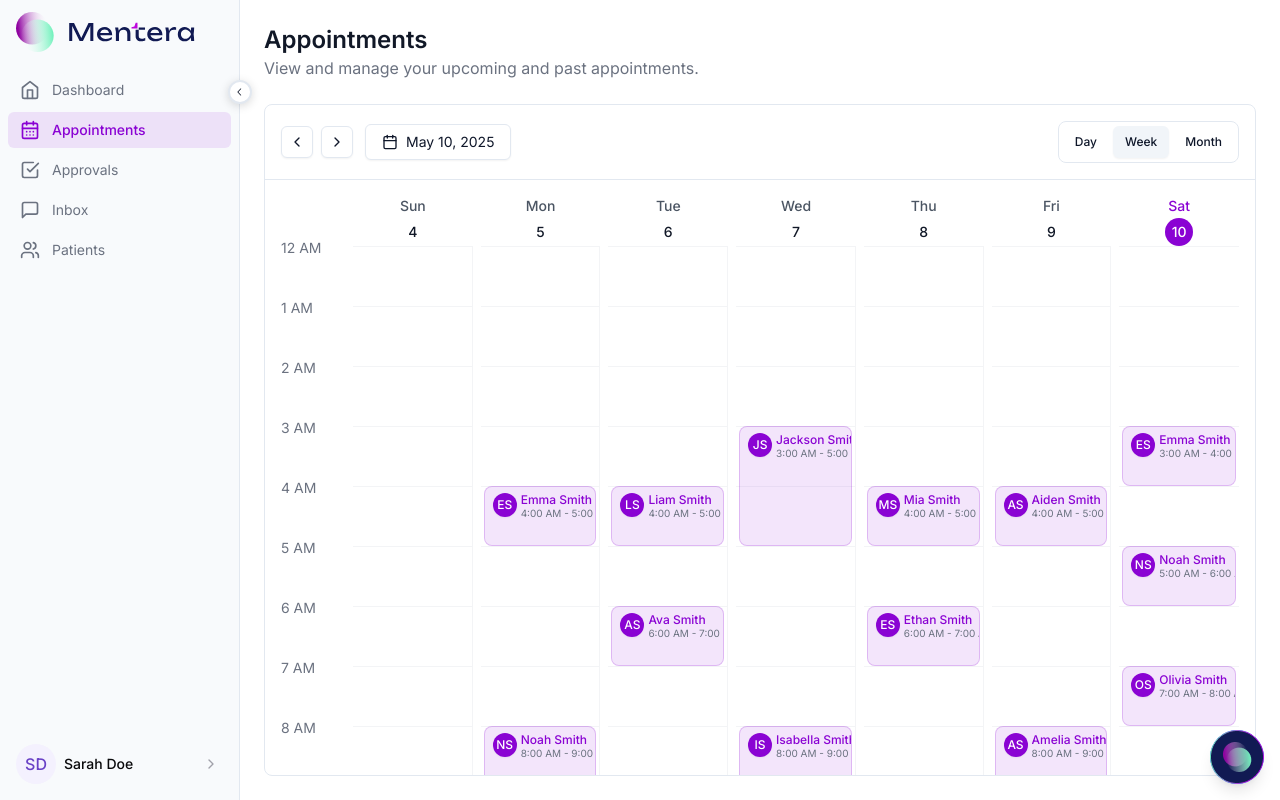
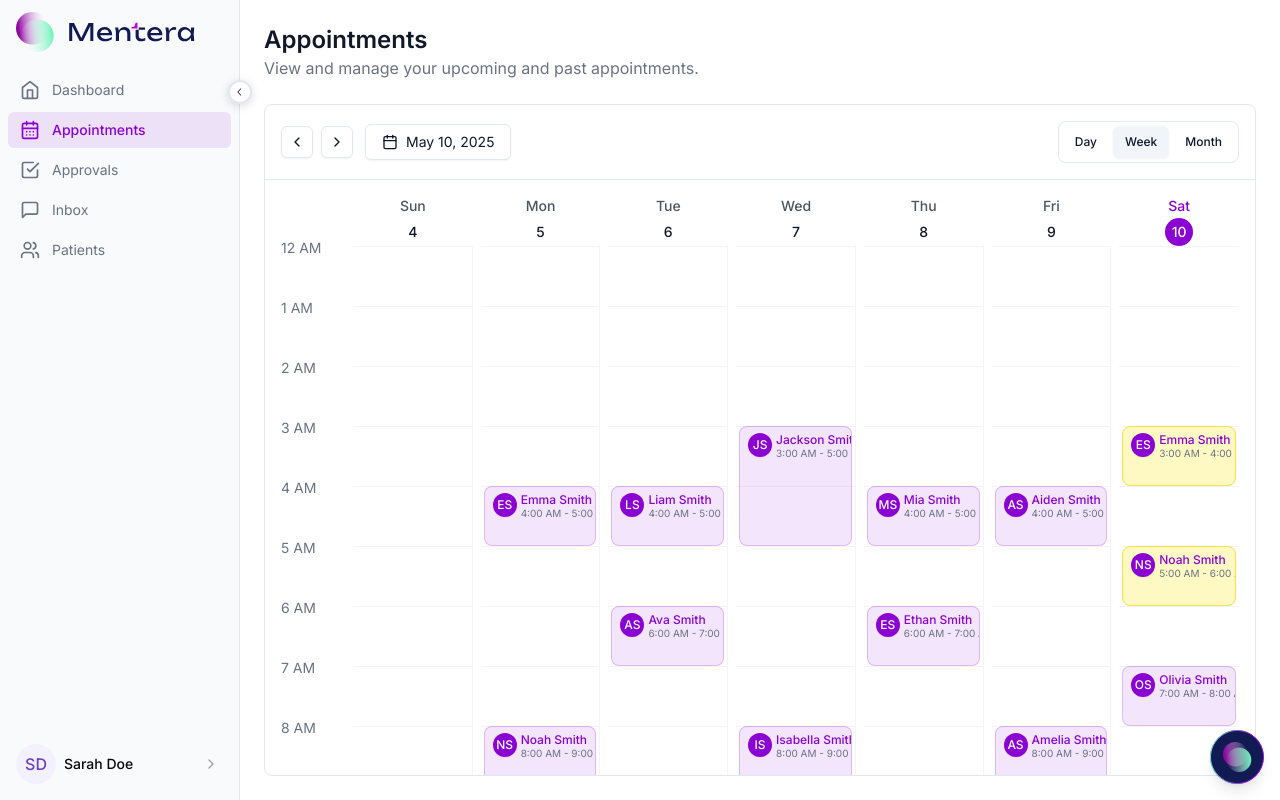
Before and after one commit to ravimentera/mentera_app, a Next.js app: page /appointments in a window 1280 px wide. Built offline with nearby package versions, Linux system fonts and the light colour scheme.

Commit message:
Update: added new status to appointments updates appointment color scheme based on state - cancel | pending

```diff
--- a/app/(dashboard)/appointments/components/AppointmentCalendar.tsx
+++ b/app/(dashboard)/appointments/components/AppointmentCalendar.tsx
@@ -36,6 +36,7 @@ import {
   filterAppointmentsByDate,
   generateCareInstructions,
   getAppointmentColors,
+  getAppointmentStatusColors,
   getAppointmentStyle,
   getAppointmentTextColor,
   getAvatarColors,
@@ -327,6 +328,7 @@ export function AppointmentCalendar({
               filterAppointmentsByDate={filterAppointmentsByDate}
               getAppointmentStyle={getAppointmentStyle}
               getAppointmentColors={getAppointmentColors}
+              getAppointmentStatusColors={getAppointmentStatusColors}
               getAvatarColors={getAvatarColors}
               getAppointmentTextColor={getAppointmentTextColor}
               onAppointmentClick={handleCalendarAppointmentClick}
@@ -348,6 +350,7 @@ export function AppointmentCalendar({
               filterAppointmentsByDate={filterAppointmentsByDate}
               getAppointmentStyle={getAppointmentStyle}
               getAppointmentColors={getAppointmentColors}
+              getAppointmentStatusColors={getAppointmentStatusColors}
               getAvatarColors={getAvatarColors}
               getAppointmentTextColor={getAppointmentTextColor}
               onAppointmentClick={handleCalendarAppointmentClick}
@@ -363,6 +366,7 @@ export function AppointmentCalendar({
               }}
               onAppointmentClick={handleCalendarAppointmentClick}
               getAppointmentColors={getAppointmentColors}
+              getAppointmentStatusColors={getAppointmentStatusColors}
               filterAppointmentsByDate={filterAppointmentsByDate}
             />
           )}
--- a/app/(dashboard)/appointments/components/DayView.tsx
+++ b/app/(dashboard)/appointments/components/DayView.tsx
@@ -29,6 +29,7 @@ interface DayViewProps {
     zIndex: number;
   };
   getAppointmentColors: (type: Appointment["type"]) => string;
+  getAppointmentStatusColors: (type: Appointment["status"]) => string;
   getAvatarColors: (type: Appointment["type"]) => string;
   getAppointmentTextColor: (type: Appointment["type"]) => string;
   onAppointmentClick: (appointment: Appointment) => void;
@@ -49,6 +50,7 @@ export function DayView({
   filterAppointmentsByDate,
   getAppointmentStyle,
   getAppointmentColors,
+  getAppointmentStatusColors,
   getAvatarColors,
   getAppointmentTextColor,
   onAppointmentClick,
@@ -118,6 +120,7 @@ export function DayView({
                   "absolute rounded-lg border cursor-pointer overflow-hidden group transition-colors hover:shadow-md",
                   isCompact ? "px-0.5 py-0.5" : isMedium ? "px-1 py-1" : "px-2 py-1.5",
                   getAppointmentColors(appointment.type),
+                  getAppointmentStatusColors(appointment.status),
                 )}
                 style={getAppointmentStyle(appointment, index, group.length)}
                 onClick={(e) => {
--- a/app/(dashboard)/appointments/components/MonthView.tsx
+++ b/app/(dashboard)/appointments/components/MonthView.tsx
@@ -17,6 +17,7 @@ interface MonthViewProps {
   onDateSelect: (date: Date) => void;
   onAppointmentClick: (appointment: Appointment) => void;
   getAppointmentColors: (type: Appointment["type"]) => string;
+  getAppointmentStatusColors: (type: Appointment["status"]) => string;
   filterAppointmentsByDate: (appointments: Appointment[], date: Date) => Appointment[];
 }
 
@@ -26,6 +27,7 @@ export function MonthView({
   onDateSelect,
   onAppointmentClick,
   getAppointmentColors,
+  getAppointmentStatusColors,
   filterAppointmentsByDate,
 }: MonthViewProps) {
   return (
@@ -82,6 +84,7 @@ export function MonthView({
                       "w-full text-left text-xs px-2 py-1 rounded-md truncate",
                       !isSameMonth(day, date) ? "opacity-50" : "",
                       getAppointmentColors(appointment.type),
+                      getAppointmentStatusColors(appointment.status),
                     )}
                     onClick={(e) => {
                       e.stopPropagation();
--- a/app/(dashboard)/appointments/components/WeekView.tsx
+++ b/app/(dashboard)/appointments/components/WeekView.tsx
@@ -29,6 +29,7 @@ interface WeekViewProps {
     zIndex: number;
   };
   getAppointmentColors: (type: Appointment["type"]) => string;
+  getAppointmentStatusColors: (type: Appointment["status"]) => string;
   getAvatarColors: (type: Appointment["type"]) => string;
   getAppointmentTextColor: (type: Appointment["type"]) => string;
   onAppointmentClick: (appointment: Appointment) => void;
@@ -49,6 +50,7 @@ export function WeekView({
   filterAppointmentsByDate,
   getAppointmentStyle,
   getAppointmentColors,
+  getAppointmentStatusColors,
   getAvatarColors,
   getAppointmentTextColor,
   onAppointmentClick,
@@ -164,6 +166,7 @@ export function WeekView({
                       "flex items-start absolute rounded-lg border cursor-pointer overflow-hidden group transition-colors hover:shadow-md text-left",
                       isCompact ? "px-0.5 py-0.5" : isMedium ? "px-1 py-1" : "px-2 py-1.5",
                       getAppointmentColors(appointment.type),
+                      getAppointmentStatusColors(appointment.status),
                     )}
                     style={getAppointmentStyle(appointment, index, group.length)}
                     onClick={(e) => {
--- a/app/(dashboard)/appointments/components/types.ts
+++ b/app/(dashboard)/appointments/components/types.ts
@@ -15,7 +15,7 @@ export interface Appointment {
   };
   startTime: Date;
   endTime: Date;
-  status: "scheduled" | "completed" | "cancelled";
+  status: "scheduled" | "completed" | "cancelled" | "pending";
   notes?: string;
   type: "therapy" | "consultation" | "followup" | "general";
   notificationStatus?: {
--- a/app/(dashboard)/appointments/components/utils.ts
+++ b/app/(dashboard)/appointments/components/utils.ts
@@ -1,5 +1,17 @@
 import { addDays, startOfWeek } from "date-fns";
 import { Appointment } from "./types";
+
+// Color mapping functions for Appointment Status
+export const getAppointmentStatusColors = (status: Appointment["status"]) => {
+  switch (status) {
+    case "cancelled":
+      return "bg-red-100 hover:bg-red-200 border-red-300 group-hover:bg-red-200";
+    case "pending":
+      return "bg-yellow-100 hover:bg-yellow-200 border-yellow-300 group-hover:bg-yellow-200";
+    default:
+      return "";
+  }
+};
 
 // Color mapping functions
 export const getAppointmentColors = (type: Appointment["type"]) => {
--- a/app/(dashboard)/appointments/hooks/useAppointmentForm.ts
+++ b/app/(dashboard)/appointments/hooks/useAppointmentForm.ts
@@ -1,5 +1,5 @@
+import { Appointment } from "@/lib/store/appointmentsSlice";
 import { useState } from "react";
-import { Appointment } from "../components/types";
 
 interface NewAppointmentForm {
   title: string;
--- a/lib/store/appointmentsSlice.ts
+++ b/lib/store/appointmentsSlice.ts
@@ -20,7 +20,7 @@ export interface Appointment {
   };
   startTime: Date; // Strictly Date
   endTime: Date; // Strictly Date
-  status: "scheduled" | "completed" | "cancelled";
+  status: "scheduled" | "completed" | "cancelled" | "pending";
   notes?: string;
   type: "therapy" | "consultation" | "followup" | "general";
   notificationStatus?: {
@@ -57,7 +57,7 @@ interface StoredAppointment {
   };
   startTime: string; // Stored as ISO string
   endTime: string; // Stored as ISO string
-  status: "scheduled" | "completed" | "cancelled";
+  status: "scheduled" | "completed" | "cancelled" | "pending";
   notes?: string;
   type: "therapy" | "consultation" | "followup" | "general";
   notificationStatus?: {
--- a/mock/appointments.data.ts
+++ b/mock/appointments.data.ts
@@ -228,7 +228,10 @@ const createTodayAppointmentsPendingApproval = () => {
       },
       startTime,
       endTime,
-      status: "scheduled",
+      // status: "scheduled",
+      status: (["scheduled", "completed", "cancelled", "pending"] as const)[
+        Math.floor(Math.random() * 4)
+      ],
       type: getAppointmentType(patient.treatmentNotes.procedure),
       notes: patient.treatmentNotes.observations,
       treatmentNotes: patient.treatmentNotes,
@@ -832,7 +835,7 @@ export interface AppointmentMock {
   };
   startTime: Date;
   endTime: Date;
-  status: "scheduled" | "completed" | "cancelled";
+  status: "scheduled" | "completed" | "cancelled" | "pending";
   type: "therapy" | "consultation" | "followup" | "general";
   notes: string;
   treatmentNotes: any;
--- a/mock/mockTera/mockData.js
+++ b/mock/mockTera/mockData.js
@@ -182,7 +182,7 @@ Precautions
   {
     query: "I would like to book them for an appointment",
     markdown:
-      "Sure! I’ve scheduled an appointment for patient PT-1004 on 13 May 2025 at 12:30 PM for Microneedling. Let me know if you’d like to make any changes or add notes for the provider.",
+      "Sure! I’ve scheduled an appointment for patient PT-1004 on 13 May 2025 at 12:30 PM to 1:30 PM for Microneedling. Let me know if you’d like to make any changes or add notes for the provider.",
     layout: {
       type: "Layout",
       title: "Micro Needling Appointment",
```
Also changed, not shown: 1 other file (tests, documents, lock files or other folders).
